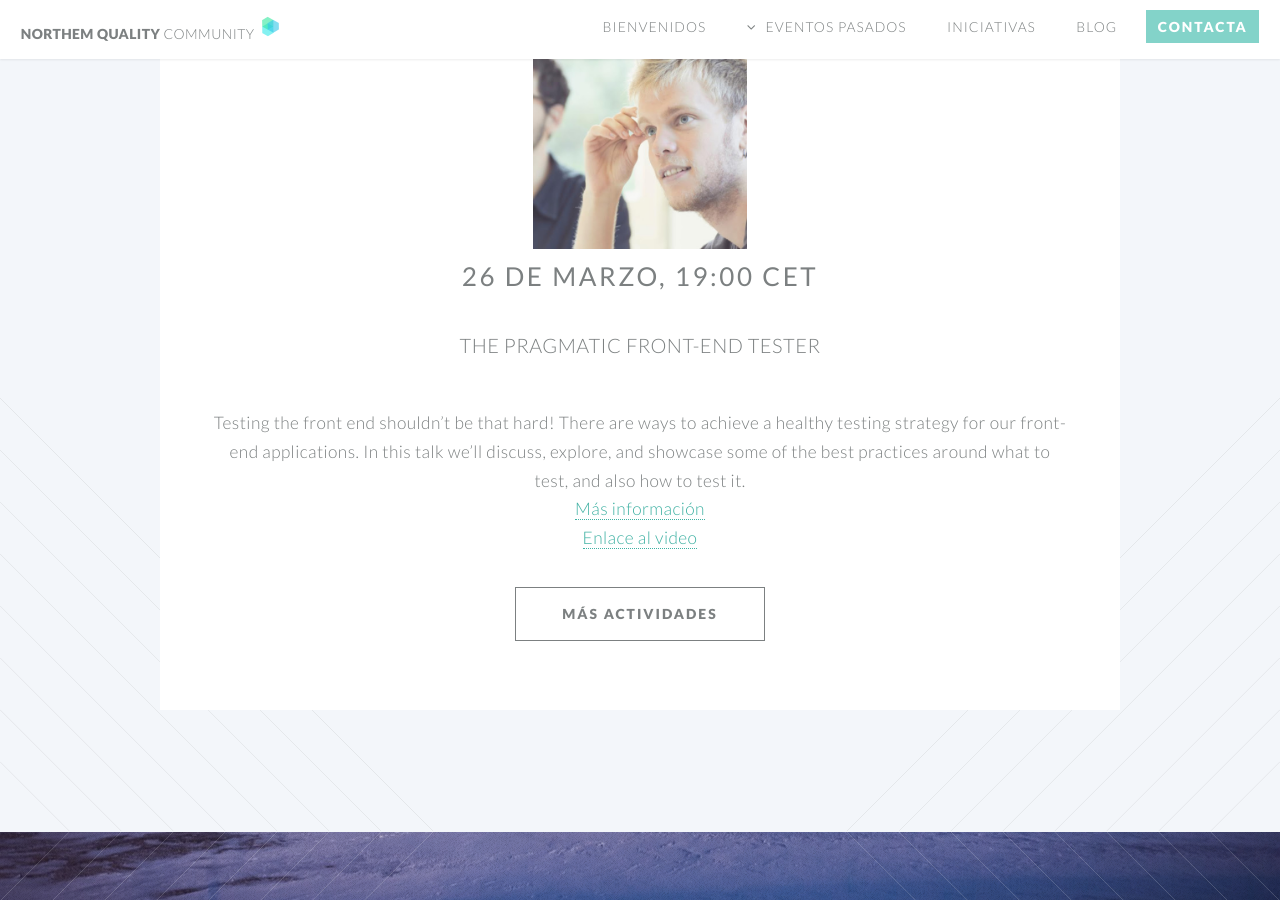
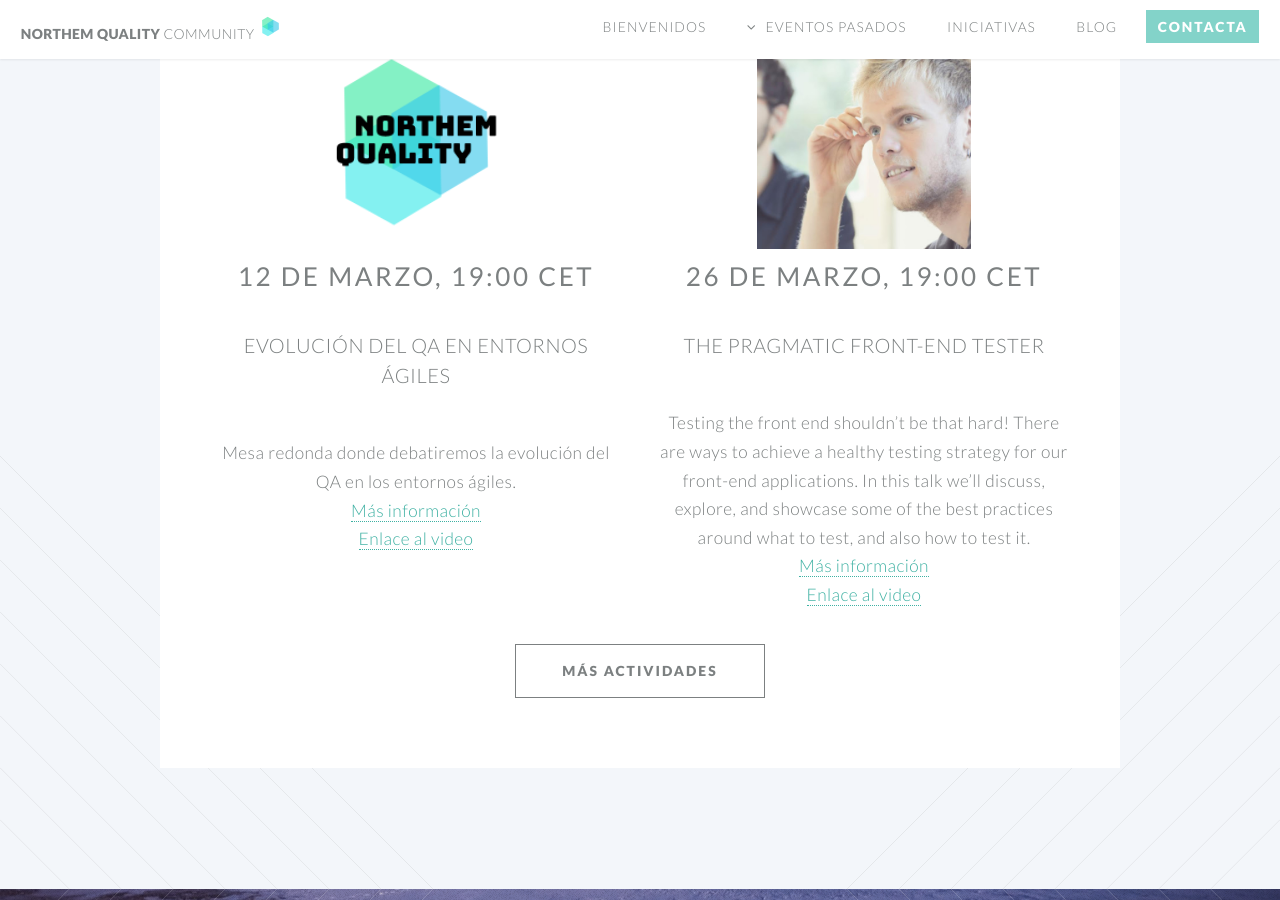
Before and after one commit to NorthemQuality/northemquality.github.io, a Jekyll site: the page built from index.html, in a window 1280 px wide and 900 px high, scrolled down 1134 px. Built offline with Jekyll 4.4.1, drawn with Linux system fonts in a browser that asks for light colours.

Commit message:
mesa redonda añadida

```diff
--- a/index.html
+++ b/index.html
@@ -24,7 +24,22 @@
 					</header>
 
 					<div class="row">
-						<div class="12u">
+						<div class="6u">
+							<section>
+								<img src="images/NQA.png" alt="nqa_image" height="214"/>
+								<header>
+									<h2><strong>12 de Marzo, 19:00 CET</strong></h2>
+								</header>
+								<p><h3>Evolución del QA en entornos ágiles</h3>
+								</br>
+								Mesa redonda donde debatiremos la evolución del QA en los entornos ágiles.
+								</br>
+								<a href="https://github.com/NorthemQuality/community-activities/issues/20" target="_blank">Más información</a>
+								</br>
+								<a href="https://www.youtube.com/watch?v=TWqLeUosH_o" target="_blank">Enlace al video</a>
+							</section>
+						</div>
+						<div class="6u">
 							<section>
 								<img src="images/adrifontcuberta.jpg" alt="adrifontcuberta" height="214"/>
 								<header>
```
